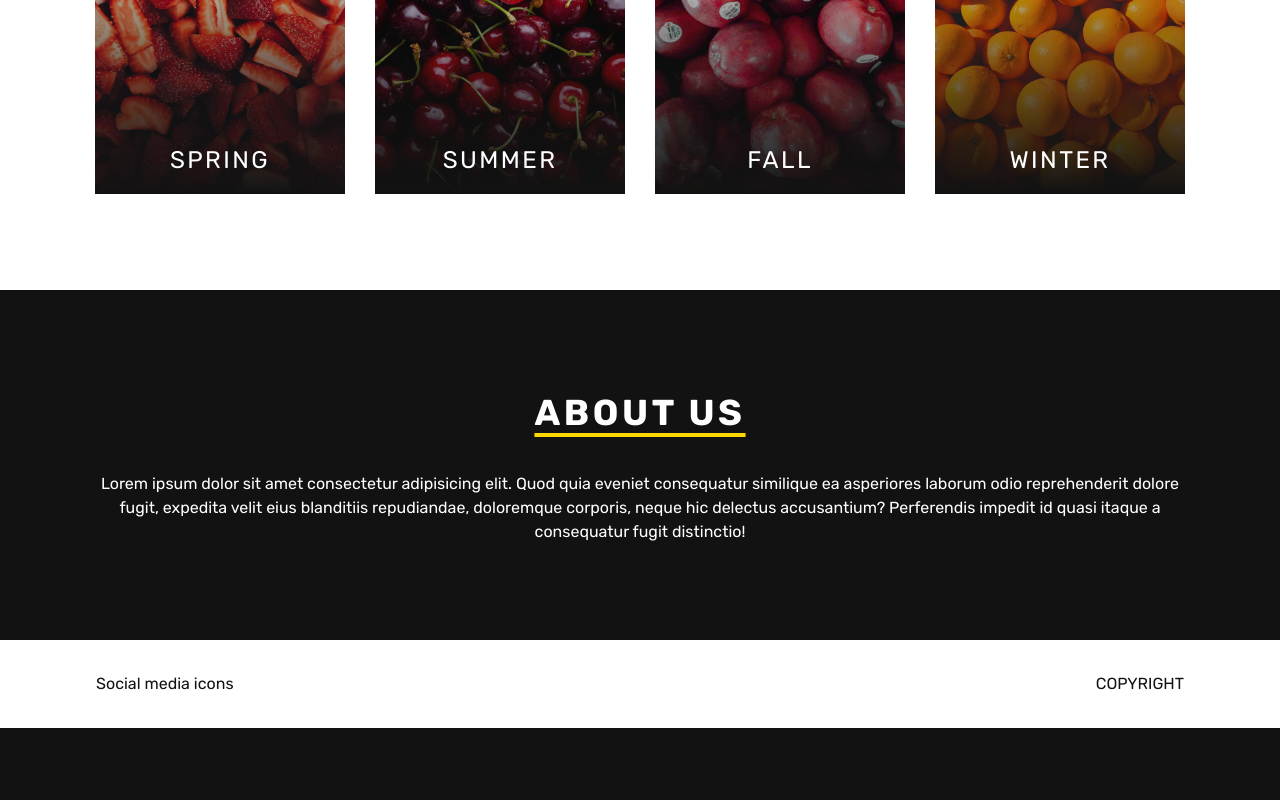
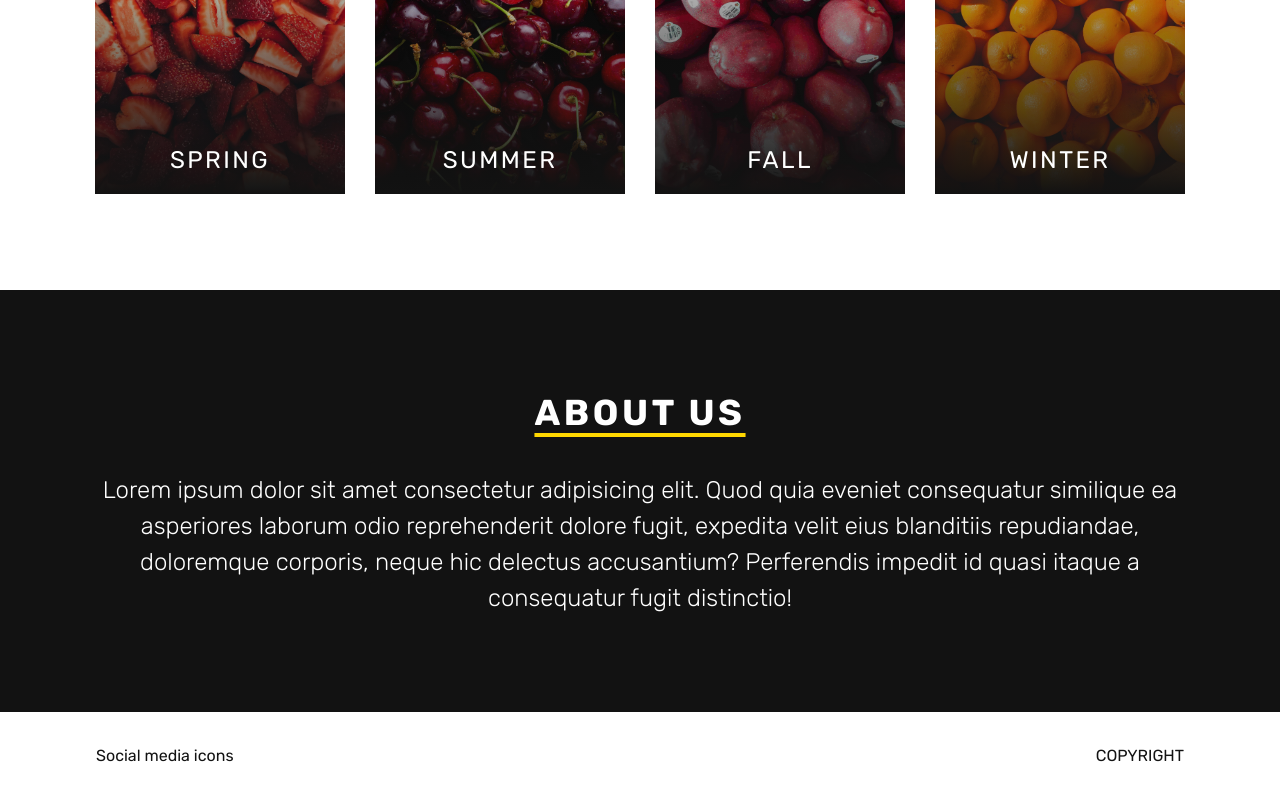
Before and after one commit to br14nn/fruitopia-frontend, a Next.js app: page / in a window 1280 px wide. Shown: the part 1170-1970 px from the top of the page. Before the commit the page ends 1898 px from the top, so only its background shows below. Built offline with nearby package versions, Linux system fonts and the light colour scheme.

Commit message:
updated styles

```diff
--- a/src/app/page.tsx
+++ b/src/app/page.tsx
@@ -43,7 +43,7 @@
           <h2 className="w-full text-center text-md font-bold tracking-widest underline decoration-accent-default decoration-2 underline-offset-8 lg:text-lg xl:decoration-4">
             ABOUT US
           </h2>
-          <p className="text-center">
+          <p className="text-center font-thin xl:text-md">
             Lorem ipsum dolor sit amet consectetur adipisicing elit. Quod quia
             eveniet consequatur similique ea asperiores laborum odio
             reprehenderit dolore fugit, expedita velit eius blanditiis
```
